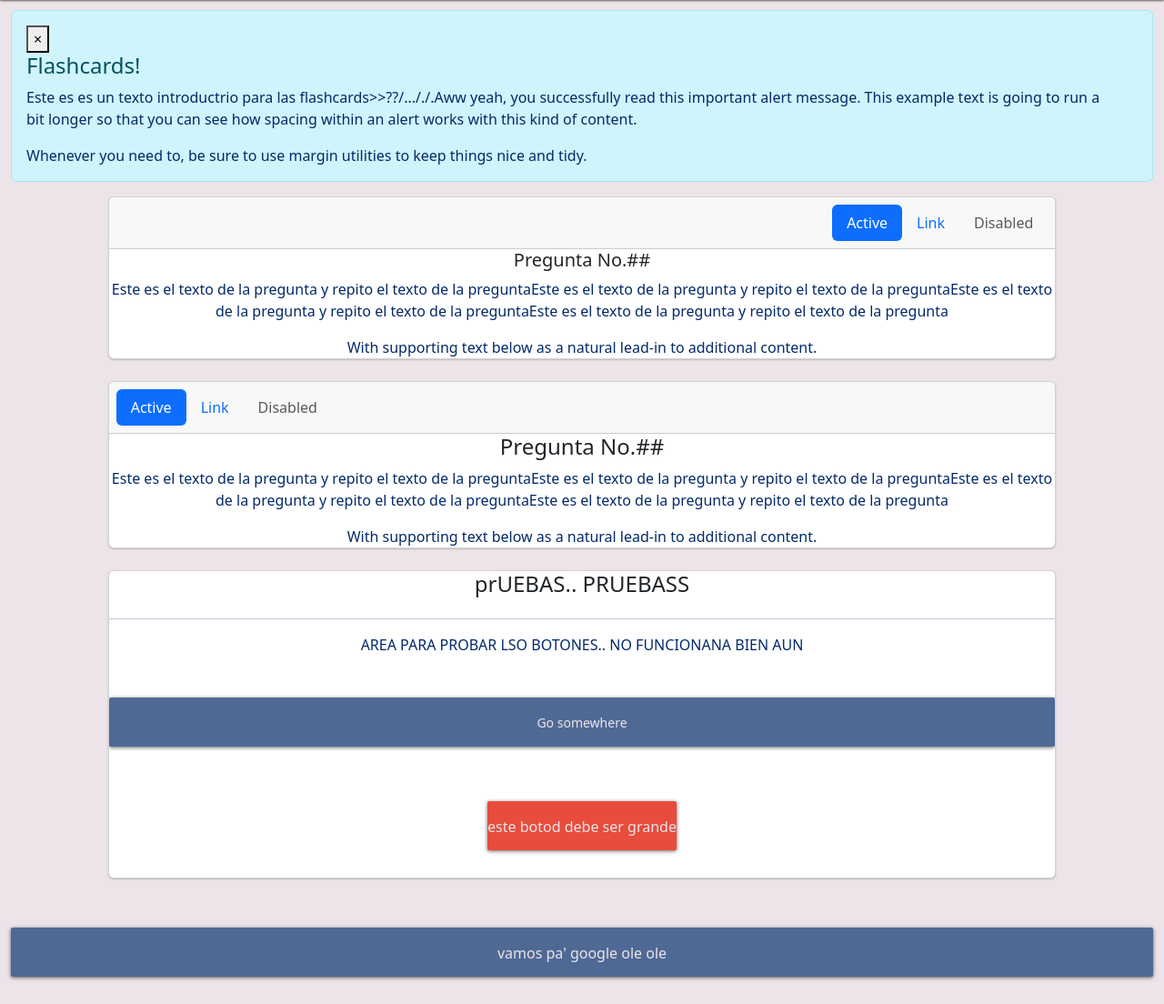
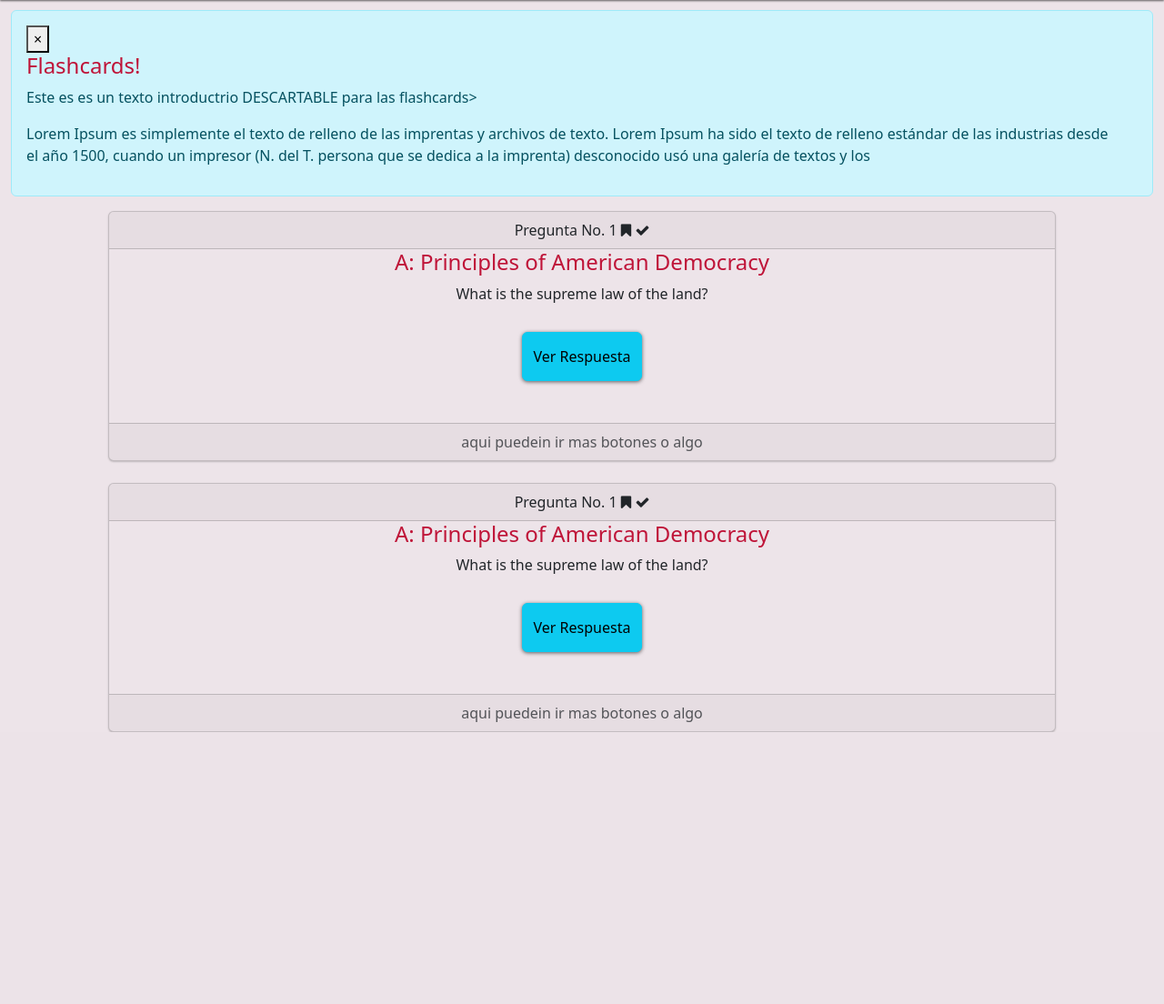
Before and after one commit to lufercadic/CitizenshipUSA, a Rails app: page / in a window 1280 px wide. Shown: the part 59-1163 px from the top of the page at 91% size. After the commit the page ends 864 px from the top, so only its background shows below. Run offline with Rails 7, Linux system fonts and the light colour scheme; style sheets or scripts are compiled from the project's sources; some libraries are stand-ins or nearby versions.

Commit message:
tema USA V0.0.1

```diff
--- a/app/assets/stylesheets/application.scss
+++ b/app/assets/stylesheets/application.scss
@@ -12,6 +12,8 @@
  *
  */
 //@import "bootstrap-variables";
+@import  "estilos.scss";
 @import "bootstrap";
-
-@import  "estilos.scss";
+// para tener iconos disponibles -- bootstrap 4 ya no los trae por defecto lista de iconos disponibles aqui: http://fontawesome.io/icons/
+@import "font-awesome-sprockets";
+@import "font-awesome";
--- a/app/assets/stylesheets/estilos.scss
+++ b/app/assets/stylesheets/estilos.scss
@@ -2,20 +2,19 @@
 /* PALETA DE COLORES USA*/
 
 //## Gray and brand colors for use across Bootstrap.
+//estas variables viened de boostrap y se usan para cambiar el juego de colores completo//el archivo  _bootstrap-variables.scss  contiene la lista completa de varialbes que se pueden cambiar .. solo hay que sacar las que nos interesen y ponerlas aqui con el valor que queramos.
 
-$gray-base:              #000 !default;
+$gray-base:              #EDE4E9 !default;
 $gray-darker:            lighten($gray-base, 13.5%) !default; // #222
-$gray-dark:              #042A69;   // #333
-$gray:                   #534561; // #555
-$gray-light:             #BF1438; // #777
+$gray-dark:               #042040;   // #333
+$gray:                   #4E3F49; // #555
+$gray-light:             #534561; // #777
 $gray-lighter:           #4F6995; // #eee
-
-$brand-primary:         #4E3F49; // #337ab7
+$brand-primary:         #042A69 !default; // #337ab7
 $brand-success:         #5cb85c !default;
 $brand-info:            #5bc0de !default;
 $brand-warning:         #f0ad4e !default;
-$brand-danger:          #d9534f !default;
-
+$brand-danger:          #BF1438 !default;
 
 //## Settings for some of the most global styles.
 
@@ -33,14 +32,10 @@ $link-hover-decoration: underline !default;
 
 
 
-
-
-
-
-
 /* Funciones en SaSS para no repetir codigo*/
 
-// para calcular ytransformar px a REM y  evitar calcularlo manualmente cada vez
+// para calcular y transformar px a REM y  evitar calcularlo manualmente cada vez
+
 @function calculateRem($size) {
   $remSize: $size / 16px; //Default font size on html element is 100%, equivalent to 16px;
   @return #{$remSize}rem;
@@ -55,35 +50,25 @@ $link-hover-decoration: underline !default;
 
 /*Aqui inician los componentes de la pagina*/
 
+
 body {
   padding-top: calculateRem(70px); //para que la barra de navegacion fija no tape parte del contenido -- llama a la funcion calculateRem para calcular el valor REM de 70px
-  background-color: $body-bg;
+ // background-color: $body-bg; // ya no es necesario darle color.. lo toma de las variables de bootstrap
+
 }
 
 //Navegacion:  navbar
 .navbar{
-
-    background-color: $gray-dark !important;
+    background-color: $brand-primary !important;
     box-shadow: 0 calculateRem(1px) calculateRem(2px) rgba(0, 0, 0, 0.6);
     transition: 0.3s;
-
-}
-
-//Color de texto para Parrafos
-p{
-  color: $gray-dark;
 }
 
 h4  {
-  color:$gray-light;
+  color:$brand-danger !important;  //titulos de color rojo
 }
 
-hr {
-  border: 2 !important;
-  height: 1px !important;
-  background-image: linear-gradient(to right, rgba(0, 0, 0, 0), rgba(0, 0, 0, 0.75), rgba(0, 0, 0, 0)) !important;
-  color: #042A69 !important;
-}
+
 
 //Botones
 
@@ -95,32 +80,21 @@ hr {
   overflow: hidden;
   border-width: 0;
   outline: none;
-  border-radius: calculateRem(2px);
+  border-radius: calculateRem(1px);
   box-shadow: 0 calculateRem(1px) calculateRem(4px) rgba(0, 0, 0, .6);
-  background-color: $gray-lighter!important;
-  color: $body-bg;
+  //background-color: $gray-lighter!important;
+  //color: $body-bg;
   transition: background-color .3s;
   height: calculateRem(54px);
   line-height: calculateRem(56px);
+
 }
-
-.btn:hover, .btn:focus {
-  background-color: $gray-light;
-}
-
-.btn > * {
-  position: relative;
-}
-
-
 
 .btn:before {
   content: "";
-
   position: absolute;
   top: 50%;
   left: 50%;
-
   display: block;
   width: 0;
   padding-top: 0;
@@ -139,30 +113,8 @@ hr {
   transition: width .2s ease-out, padding-top .2s ease-out;
 }
 
-/* Styles, not important */
-*, *:before, *:after {
-  box-sizing: border-box;
-}
 
-
-.btn.orange {
-  background-color: #e67e22;
-}
-
-.btn.orange:hover, .btn.orange:focus {
-  background-color: #d35400;
-}
-
-.btn.red {
-  background-color: #e74c3c !important;
-}
-
-.btn.red:hover, .btn.red:focus {
-  background-color: #303ec0 !important;
-}
-
-
-//cards
+//las tarjetas
 
 .card {
   overflow:hidden;
@@ -196,9 +148,3 @@ hr {
   -ms-transform: rotate(-44deg);
   transform: rotate(-44deg);
 }
-//para poner los botones a la derecha
-.card-menu-r
-{
-
-  float: right;
-}
--- a/app/views/home/index.html.erb
+++ b/app/views/home/index.html.erb
@@ -1,14 +1,17 @@
 
 <div class="container-fluid" id="main">
- <div class="col-xs-12 col-sm-12 col-md-12 col-l ">
+ <div class="col ">
 
   <div class="alert alert-info alert-dismissible fade show" role="alert">
     <button type="button" class="close" data-dismiss="alert" aria-label="Close">
       <span aria-hidden="true">&times;</span>
     </button>
     <h4 class="alert-heading ">Flashcards!</h4>
-    <p> Este es es un texto introductrio para las flashcards>>??/..././.Aww yeah, you successfully read this important alert message. This example text is going to run a bit longer so that you can see how spacing within an alert works with this kind of content.</p>
-    <p class="mb-0">Whenever you need to, be sure to use margin utilities to keep things nice and tidy.</p>
+    <p> Este es es un texto introductrio  DESCARTABLE para las flashcards>
+    </p>
+    <P>Lorem Ipsum es simplemente el texto de relleno de las imprentas y archivos de texto. Lorem Ipsum ha sido el texto de relleno estándar de las industrias desde el año 1500, cuando un impresor (N. del T. persona que se dedica a la imprenta) desconocido usó una galería de textos y los
+
+    </P>
   </div>
   <div class="row">
     <div class="col">
@@ -16,6 +19,8 @@
     </div>
 
     <div class="col-xs-12 col-sm-12 col-md-10 col-l">
+
+
         <%= render "partials/cards"%>
     </div>
 
@@ -25,7 +30,7 @@
 </div>
 
 
-  <div><%=link_to 'vamos pa\' google ole ole', 'http://google.com', :class => "btn btn-success" %></div>
+
 
 
 
--- a/app/views/partials/_cards.html.erb
+++ b/app/views/partials/_cards.html.erb
@@ -1,71 +1,68 @@
-
-<div class="card text-center">
-  <div class="card-header">
-
-    <div class="card-menu-r">
-    <ul class="nav nav-pills card-header-pills">
-      <li class="nav-item">
-        <a class="nav-link active" href="#">Active</a>
-      </li>
-      <li class="nav-item">
-        <a class="nav-link" href="#">Link</a>
-      </li>
-      <li class="nav-item">
-        <a class="nav-link disabled" href="#">Disabled</a>
-      </li>
-    </ul>
-    </div>
-  </div>
-  <div class="card-block">
-    <div><h5 class="card-title">Pregunta No.##</h5></div>
-    <p class="card-text">Este es el texto de la pregunta y repito el texto de la preguntaEste es el texto de la pregunta y repito el texto de la preguntaEste es el texto de la pregunta y repito el texto de la preguntaEste es el texto de la pregunta y repito el texto de la pregunta</p>
-
-    <p class="card-text">With supporting text below as a natural lead-in to additional content.</p>
-
-  </div>
-
-</div>
-
-
-<br>
-
-<div class="card text-center">
-  <div class="card-header">
-    <ul class="nav nav-pills card-header-pills">
-      <li class="nav-item">
-        <a class="nav-link active" href="#">Active</a>
-      </li>
-      <li class="nav-item">
-        <a class="nav-link" href="#">Link</a>
-      </li>
-      <li class="nav-item">
-        <a class="nav-link disabled" href="#">Disabled</a>
-      </li>
-    </ul>
-  </div>
-  <div class="card-block">
-    <h4 class="card-title">Pregunta No.##</h4>
-    <p class="card-text">Este es el texto de la pregunta y repito el texto de la preguntaEste es el texto de la pregunta y repito el texto de la preguntaEste es el texto de la pregunta y repito el texto de la preguntaEste es el texto de la pregunta y repito el texto de la pregunta</p>
-
-    <p class="card-text">With supporting text below as a natural lead-in to additional content.</p>
-
-  </div>
-
-</div>
 
 
 
 
 
-  <br>
-  <div class="card card-block text-center">
-    <h4 class="card-title">prUEBAS.. PRUEBASS</h4>
-    <hr>
-    <p class="card-text">AREA PARA PROBAR LSO BOTONES.. NO FUNCIONANA BIEN AUN</p>
-    <div>
-      <a href="#" class="btn btn-sm btn-primary">Go somewhere</a>
+<div class="card text-center">
+  <div class="card-header">
+<span>Pregunta No. 1</span>
+    <span class="float-right clickable"><i class="fa fa-bookmark fa-1x" aria-hidden="true"></i>
+    <span class="float-right clickable"><i class="fa fa-check fa-1x" aria-hidden="true"></i>
+
+  </div>
+  <div class="card-block">
+    <h4 class="card-title">A: Principles of American Democracy</h4>
+    <p class="card-text">What is the supreme law of the land?</p>
+  </div>
+  <div>
+    <p>
+      <button class="btn btn-info" type="button" data-toggle="collapse" data-target="#collapseExample" aria-expanded="false" aria-controls="collapseExample">
+        Ver Respuesta
+      </button>
+    </p>
+    <div class="collapse" id="collapseExample">
+      <div class="card card-block">
+        <p><strong>R:</strong> The Constitution </p>
+         <p>The Founding Fathers of the United States wrote the Constitution in 1787. The Constitution is the “supreme law of the land.” The U.S. Constitution has lasted longer than any other country’s constitution. It establishes the basic principles of the United States government. The Constitution establishes a system of government called “representative democracy.” In a representative democracy, citizens choose representatives to make the laws. U.S. citizens also choose a president to lead the executive branch of government. The Constitution lists fundamental rights for all citizens and other people living in the United States. Laws made in the United States must follow the Constitution</p></div>
     </div>
-    <DIV>    <button class="btn red"> este botod debe ser grande</button>
-    </DIV>
   </div>
-  <br>
+
+
+  <div class="card-footer text-muted">
+    aqui puedein ir mas botones o algo
+  </div>
+</div>
+
+<br>
+
+
+
+<div class="card text-center">
+  <div class="card-header">
+    <span>Pregunta No. 1</span>
+    <span class="float-right clickable"><i class="fa fa-bookmark fa-1x" aria-hidden="true"></i>
+    <span class="float-right clickable"><i class="fa fa-check fa-1x" aria-hidden="true"></i>
+
+  </div>
+  <div class="card-block">
+    <h4 class="card-title">A: Principles of American Democracy</h4>
+    <p class="card-text">What is the supreme law of the land?</p>
+  </div>
+  <div>
+    <p>
+      <button class="btn btn-info" type="button" data-toggle="collapse" data-target="#collapseExample" aria-expanded="false" aria-controls="collapseExample">
+        Ver Respuesta
+      </button>
+    </p>
+    <div class="collapse" id="collapseExample">
+      <div class="card card-block">
+        <p><strong>R:</strong> The Constitution </p>
+        <p>The Founding Fathers of the United States wrote the Constitution in 1787. The Constitution is the “supreme law of the land.” The U.S. Constitution has lasted longer than any other country’s constitution. It establishes the basic principles of the United States government. The Constitution establishes a system of government called “representative democracy.” In a representative democracy, citizens choose representatives to make the laws. U.S. citizens also choose a president to lead the executive branch of government. The Constitution lists fundamental rights for all citizens and other people living in the United States. Laws made in the United States must follow the Constitution</p></div>
+    </div>
+  </div>
+
+
+  <div class="card-footer text-muted">
+    aqui puedein ir mas botones o algo
+  </div>
+</div>
--- a/app/views/partials/_navigation.html.erb
+++ b/app/views/partials/_navigation.html.erb
@@ -1,4 +1,4 @@
-<nav class="navbar fixed-top navbar-toggleable-sm navbar-inverse bg-primary mb-3">
+<nav class="navbar fixed-top navbar-toggleable-sm navbar-inverse  mb-3">
   <button class="navbar-toggler navbar-toggler-right" type="button" data-toggle="collapse" data-target="#collapsingNavbar">
     <span class="navbar-toggler-icon"></span>
   </button>
```
Also changed, not shown: Gemfile, Gemfile.lock.
